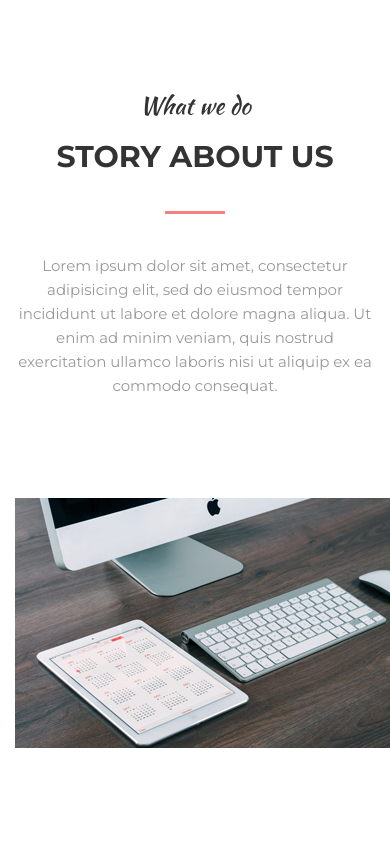
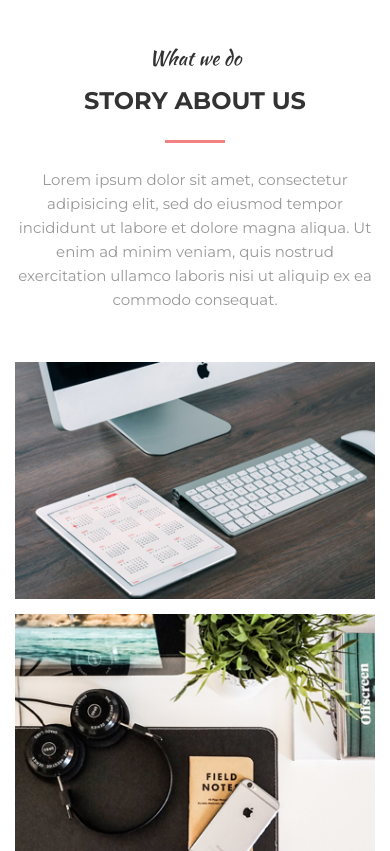
Before and after one commit to Kalecew/mogo, a plain HTML site: page index.html in a window 390 px wide. Shown: the part 873-1724 px from the top of the page. Drawn offline with Linux system fonts and the light colour scheme.

Commit message:
finish adaptive About

```diff
--- a/css/style.css
+++ b/css/style.css
@@ -314,16 +314,22 @@ nav ul li.active::after
 .gallery ul{
 	display: flex;
 	justify-content: space-between;
+	column-gap: 30px;
 }
 .gallery ul li{
 	position: relative;
 	line-height: 0;
 	box-shadow: 0 0 0 #95e1d3;
 	transition: all .2s linear;
+	flex: 1 1;
 }
 .gallery ul li:hover{
 	transform: translate(-10px, -10px);
 	box-shadow: 10px 10px 0 #95e1d3;
+}
+.gallery ul li img{
+	max-width: 100%;
+	height: auto;
 }
 .gallery ul li .overlay{
 	position: absolute;
@@ -1260,7 +1266,6 @@ form.subscribe .input::placeholder {
 @media (max-width: 1230px){
 
 	/*intro*/
-
 	.intro .overhead{
 		font-size: 60px;
 	}
@@ -1273,7 +1278,6 @@ form.subscribe .input::placeholder {
 @media (max-width: 990px){
 
 	/*intro*/
-
 	.intro .overhead{
 		font-size: 32px;
 	}
@@ -1286,13 +1290,11 @@ form.subscribe .input::placeholder {
 @media (max-width: 770px){
 
 	/*header*/
-
 	header .user-buttons {
 	    margin-left: 25px;
 	}
 
 	/*slider*/
-
 	.slider ul li{
 		font-size: 14px;
 		line-height: 50px;
@@ -1301,17 +1303,42 @@ form.subscribe .input::placeholder {
 		font-size: 18px;
 	}
 
+	/*about*/
+	.about{
+		padding-top: 45px;
+		padding-bottom: 60px;
+	}
+	.about .title-wrap {
+	    margin-bottom: 50px;
+	}
+
+	/*gallery*/
+	.gallery ul{
+		row-gap: 15px;
+		flex-direction: column;
+		align-items: center;
+	}
 }
+
 @media (max-width: 575px){
 
+	/*general*/
+	h2{
+		font-size: 24px;
+	}
+	.overhead{
+		font-size: 20px;
+	}
+	h2 + .line {
+	    margin: 20px auto 25px;
+	}
+
 	/*header*/
-
 	nav, header .user-buttons{
 		display: none;
 	}
 
 	/*intro*/
-
 	.intro .overhead{
 		font-size: 22px;
 	}
@@ -1320,7 +1347,6 @@ form.subscribe .input::placeholder {
 	}
 
 	/*slider*/
-
 	.slider ul li{
 		font-size: 0;
 		line-height: 40px;
```
